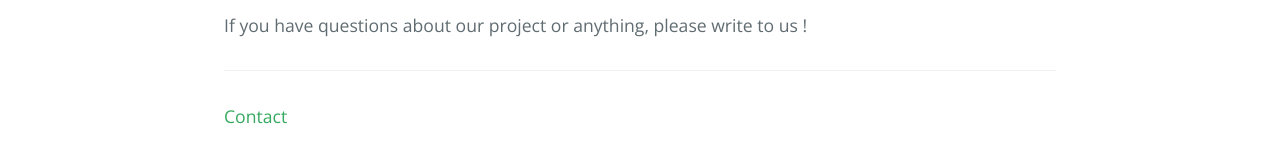
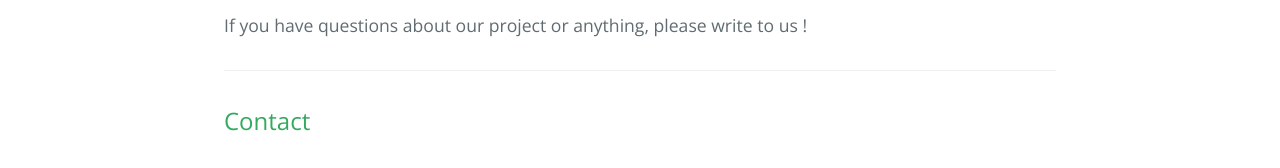
Before and after one commit to NutriTeam/Nutri_Score, a Jekyll site: the page built from contact.md, in a window 1280 px wide. Shown: the part 1060-1228 px from the top of the page. Built offline with Jekyll 4.4.1, drawn with Linux system fonts in a browser that asks for light colours.

Commit message:
Update default.html

```diff
--- a/_layouts/default.html
+++ b/_layouts/default.html
@@ -38,7 +38,7 @@
       {{ content }}
 
       <footer class="site-footer">
-        <a href="./contact.html" style="font-size:110%;color:#34A95F">Contact</a><br>
+        <a href="./contact.html" style="font-size:150%;color:#34A95F">Contact</a><br>
       </footer>
     </main>
   </body>
```
